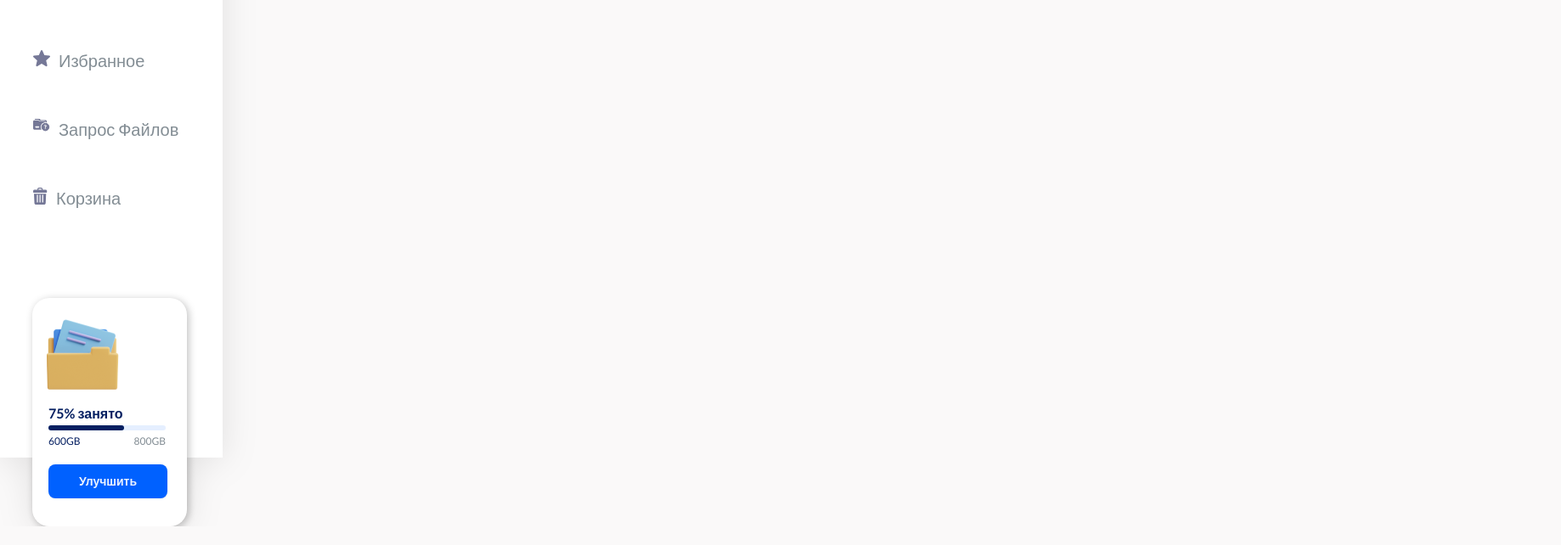
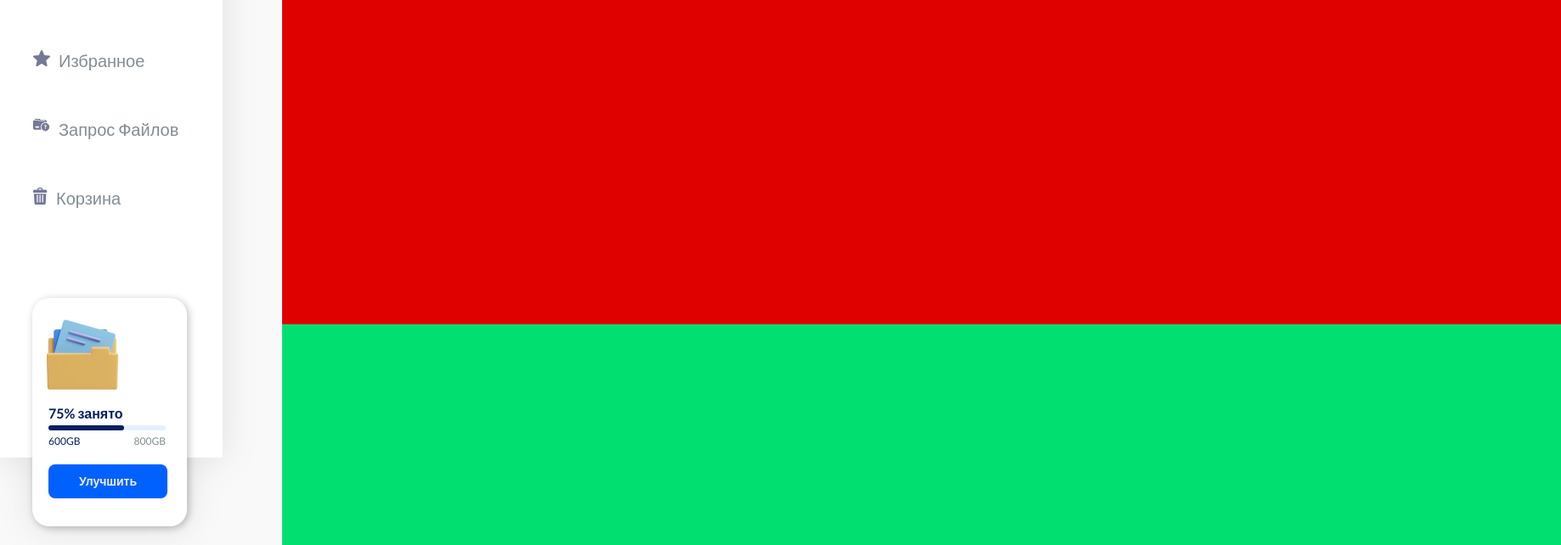
Before and after one commit to Kkotlyar777/Blocknot, a Next.js app: page / in a window 1280 px wide. Shown: the part 261-903 px from the top of the page at 85% size, 1837 px wide, since content can reach past the window. Before the commit the page ends 881 px from the top, so only its background shows below. Built offline with nearby package versions, Linux system fonts and the light colour scheme.

Commit message:
MainPage

```diff
--- a/src/app/Header/header.module.sass
+++ b/src/app/Header/header.module.sass
@@ -7,7 +7,7 @@
     height: 45px
     margin-top: 48px
     margin-right: 63px
-    margin-left: 90px
+    margin-bottom: 50px
 
 
 .cont
--- a/src/app/globalLayout.module.sass
+++ b/src/app/globalLayout.module.sass
@@ -1,10 +1,19 @@
-html,body,h1
-    padding: 0
-    margin: 0
+.MainCont
+    height: 760px
+    background-color: #000
+    width: 1505px
+    display: flex
+    flex-direction: column
+    justify-content: flex-start
+    align-items: center
 
-// body
-//     display: flex
-//     justify-content: center
-//     align-items: center
-//     height: 100vh
-//     width: 100vw
+
+.topBlock
+    height: 500px
+    background-color: #df0000
+    width: 1505px
+
+.underBlock
+    height: 260px
+    background-color: #00df70
+    width: 1505px
--- a/src/app/layout.tsx
+++ b/src/app/layout.tsx
@@ -7,9 +7,9 @@ import styles from "./globalLayout.module.sass";
 import HeaderLayout from "./Header/layout";
 
 const lato = Lato({
-  weight: ['400', '700'],
-  subsets: ['latin'],
- });
+  weight: ["400", "700"],
+  subsets: ["latin"],
+});
 
 export const metadata: Metadata = {
   title: "Bloknot",
@@ -39,8 +39,10 @@ export default function RootLayout({
         className={lato.className}
       >
         <SidebarLayout />
-        <HeaderLayout/>
-        {children}
+        <div>
+          <HeaderLayout />
+          {children}
+        </div>
       </body>
     </html>
   );
--- a/src/app/page.tsx
+++ b/src/app/page.tsx
@@ -1,13 +1,14 @@
-import { Metadata } from "next"
+import { Metadata } from "next";
+import styles from "./globalLayout.module.sass";
+export const metadata: Metadata = {
+  title: "Bloknot",
+};
 
-export const metadata: Metadata = {
-    title: 'Bloknot',
+export default function Home() {
+  return (
+    <div className={styles.MainCont}>
+      <div className={styles.topBlock}></div>
+      <div className={styles.underBlock}></div>
+    </div>
+  );
 }
-
-
-export default function trash() {
-    return (
-      <>
-      </>
-    )
-  }
--- a/src/app/sidebar/sidebar.module.sass
+++ b/src/app/sidebar/sidebar.module.sass
@@ -8,6 +8,7 @@
     width: 262px
     justify-content: flex-start
     background: #FFF
+    margin-right: 70px
 
     img
         height: 87px
```
Also changed, not shown: src/app/components/fileCard/Card.module.sass (added), src/app/components/fileCard/Card.tsx (added).
